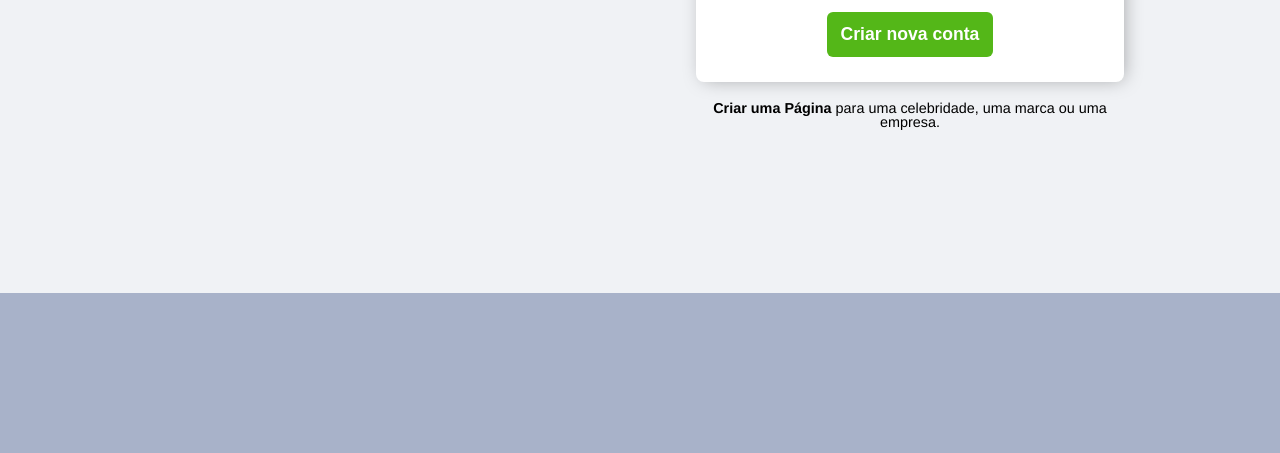
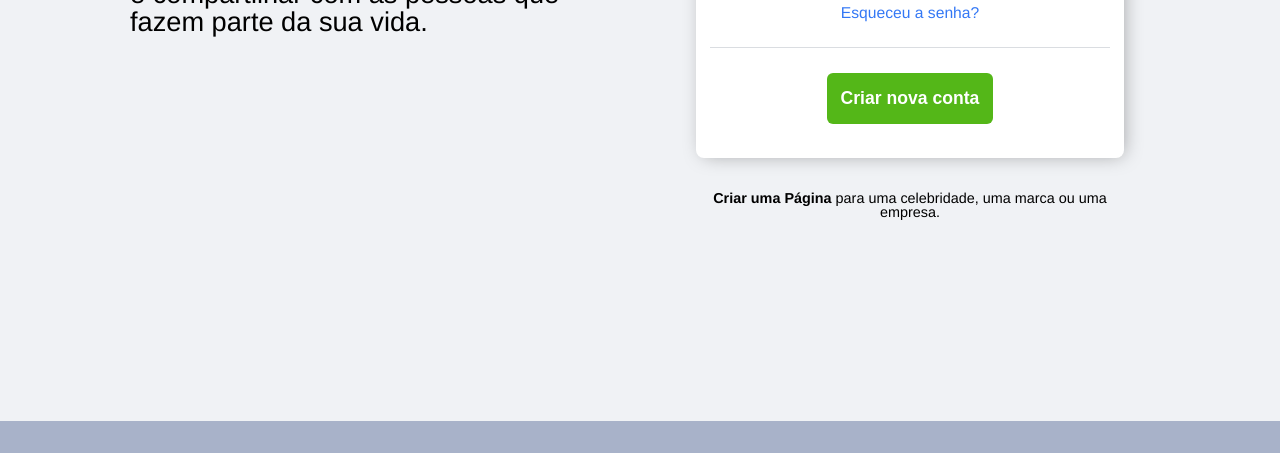
Before and after one commit to ryuuzera/facebook-login, a plain HTML site: page index.html in a window 1280 px wide. Shown: the part 347-800 px from the top of the page. Drawn offline with Linux system fonts and the light colour scheme.

Commit message:
ajuste tela hd

```diff
--- a/styles.css
+++ b/styles.css
@@ -14,6 +14,7 @@ body {
 .container .container-content {
   width: 100%;
   height: 80%;
+  min-height: 768px;
   /* background: rgba(100, 30,0, 0.3); */
   display: flex;
   align-items: center;
```
